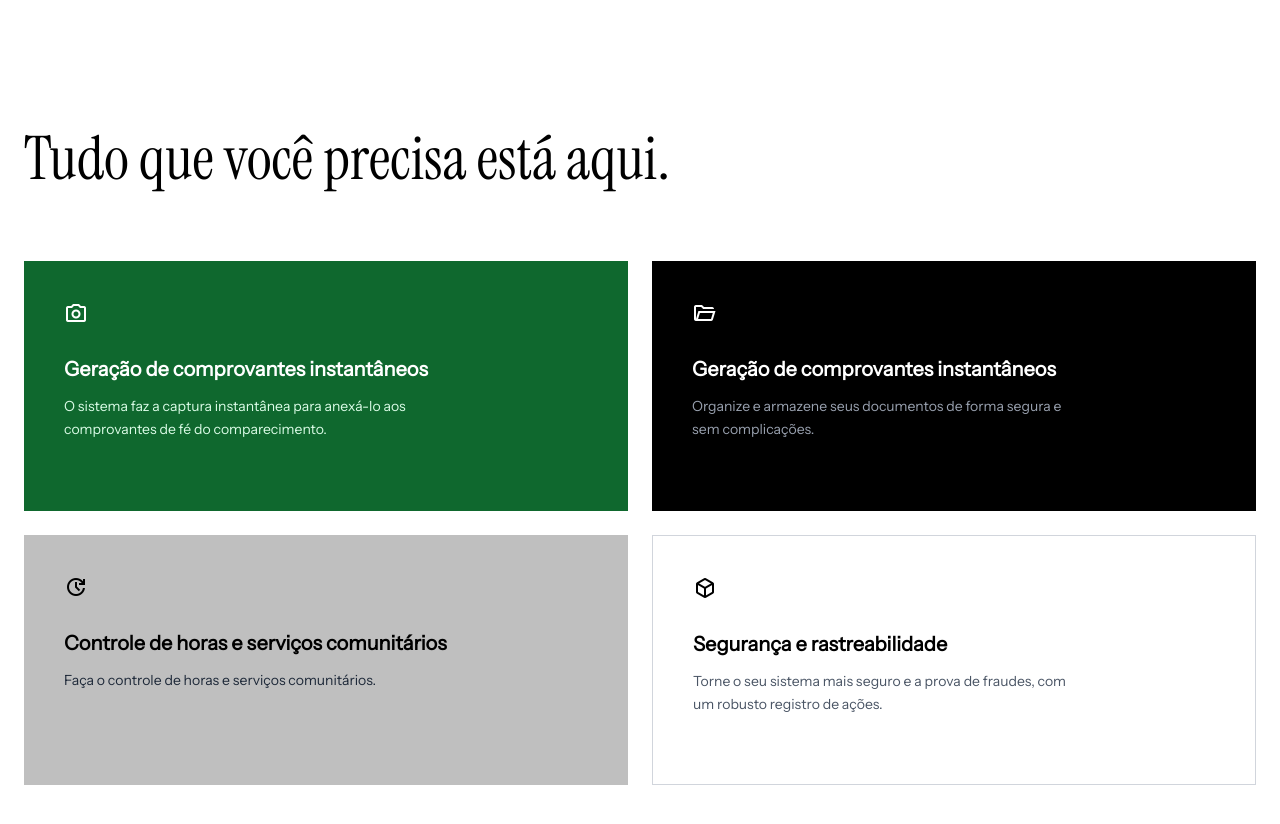
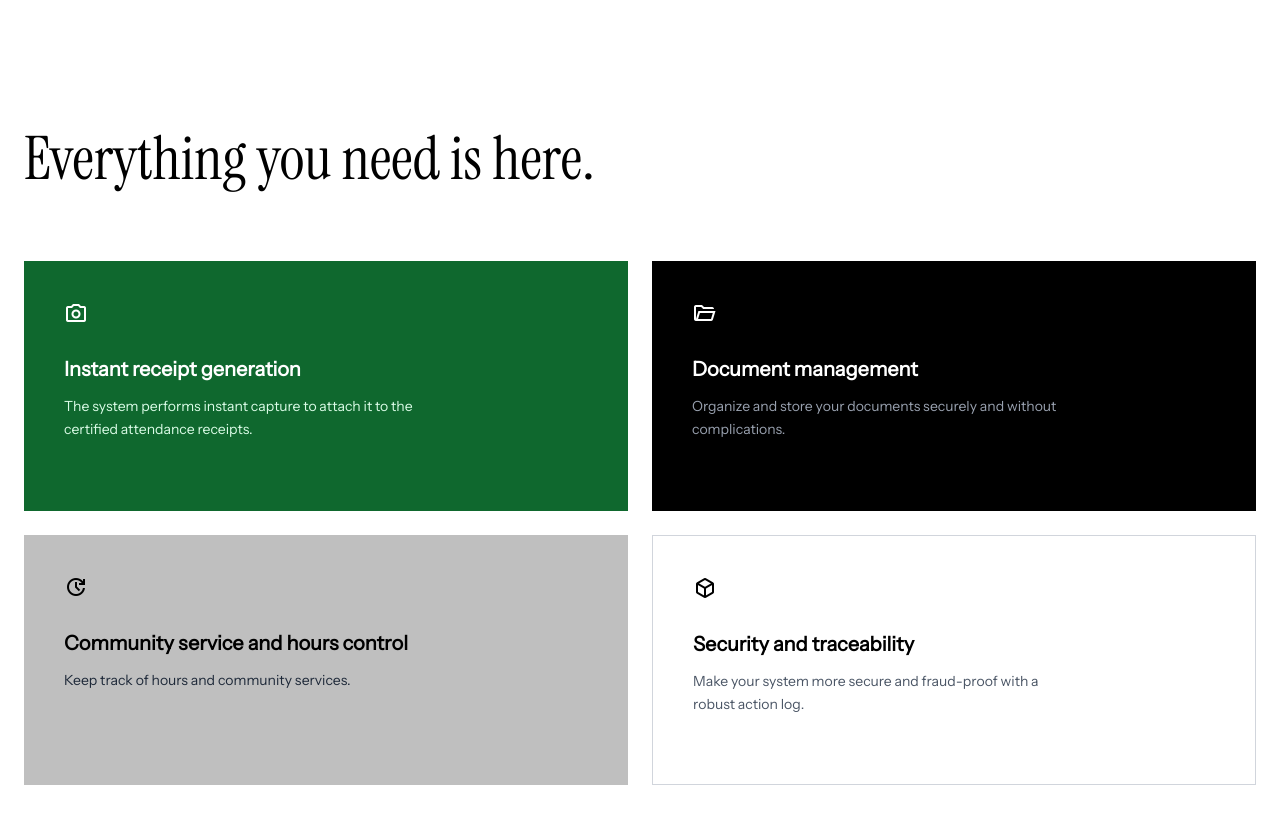
Before and after one commit to CS-PI-2026-Integrados/landing-page, a plain HTML site: page index.html in a window 1280 px wide. Shown: the part 1880-2704 px from the top of the page. Drawn offline with nearby package versions, Linux system fonts and the light colour scheme.

Commit message:
feat: implementa internacionalização com Alpine.js na seção cards

```diff
--- a/src/data/cards.json
+++ b/src/data/cards.json
@@ -1,21 +1,21 @@
 {
-  "title": "Tudo que você precisa está aqui.",
+  "titleKey": "features.title",
   "card": [
     {
-      "title": "Geração de comprovantes instantâneos",
-      "description": "O sistema faz a captura instantânea para anexá-lo aos comprovantes de fé do comparecimento."
+      "icon": "photo_camera",
+      "translationKey": "features.cards.0"
     },
     {
-      "title": "Gestão de documentos",
-      "description": "Organize e armazene seus documentos de forma segura e sem complicações."
+      "icon": "folder_open",
+      "translationKey": "features.cards.1"
     },
     {
-      "title": "Controle de horas e serviços comunitários",
-      "description": "Faça o controle de horas e serviços comunitários."
+      "icon": "update",
+      "translationKey": "features.cards.2"
     },
     {
-      "title": "Segurança e rastreabilidade",
-      "description": "Torne o seu sistema mais seguro e a prova de fraudes, com um robusto registro de ações."
+      "icon": "deployed_code",
+      "translationKey": "features.cards.3"
     }
   ]
 }
--- a/src/sections/cards.html
+++ b/src/sections/cards.html
@@ -1,16 +1,6 @@
-<section class="w-full max-w-7xl mx-auto px-6 py-20" x-data="{
-        cards: { title: '', card: [{}, {}, {}, {}] },
-        async loadCards() {
-            try {
-                const response = await fetch('src/data/cards.json');
-                this.cards = await response.json();
-            } catch (error) {
-                console.error('Erro ao carregar CARDs:', error);
-            }
-        }
-    }" x-init="loadCards()">
+<section class="w-full max-w-7xl mx-auto px-6 py-20" id="features">
 
-    <h2 class="serif text-5xl md:text-6xl text-black mb-16 leading-tight" x-text="cards.title">
+    <h2 class="serif text-5xl md:text-6xl text-black mb-16 leading-tight" x-text="$store.i18n.t('features.title')">
     </h2>
 
     <div class="grid grid-cols-1 md:grid-cols-2 gap-6">
@@ -21,11 +11,9 @@
                 <div class="text-white mb-6">
                     <span class="material-symbols-outlined text-5xl">photo_camera</span>
                 </div>
-                    <h3 class="text-white font-bold text-xl mb-3" x-text="cards.card[0].title">
-                </h3>
+                <h3 class="text-white font-bold text-xl mb-3" x-text="$store.i18n.t('features.cards.0.title')"></h3>
                 <p class="text-green-100 text-sm leading-relaxed max-w-sm"
-                    x-text="cards.card[0].description">
-                </p>
+                    x-text="$store.i18n.t('features.cards.0.description')"></p>
             </div>
         </div>
 
@@ -35,12 +23,9 @@
                 <div class="text-white mb-6">
                     <span class="material-symbols-outlined text-5xl">folder_open</span>
                 </div>
-                <h3 class="text-white font-bold text-xl mb-3"
-                    x-text="cards.card[0].title">
-                </h3>
+                <h3 class="text-white font-bold text-xl mb-3" x-text="$store.i18n.t('features.cards.1.title')"></h3>
                 <p class="text-gray-400 text-sm leading-relaxed max-w-sm"
-                    x-text="cards.card[1].description">
-                </p>
+                    x-text="$store.i18n.t('features.cards.1.description')"></p>
             </div>
         </div>
 
@@ -50,12 +35,9 @@
                 <div class="text-black mb-6">
                     <span class="material-symbols-outlined text-5xl">update</span>
                 </div>
-                <h3 class="text-black font-bold text-xl mb-3"
-                    x-text="cards.card[2].title">
-                </h3>
+                <h3 class="text-black font-bold text-xl mb-3" x-text="$store.i18n.t('features.cards.2.title')"></h3>
                 <p class="text-gray-800 text-sm leading-relaxed max-w-sm"
-                    x-text="cards.card[2].description">
-                </p>
+                    x-text="$store.i18n.t('features.cards.2.description')"></p>
             </div>
         </div>
 
@@ -65,12 +47,9 @@
                 <div class="text-black mb-6">
                     <span class="material-symbols-outlined text-5xl">deployed_code</span>
                 </div>
-                <h3 class="text-black font-bold text-xl mb-3"
-                    x-text="cards.card[3].title">
-                </h3>
+                <h3 class="text-black font-bold text-xl mb-3" x-text="$store.i18n.t('features.cards.3.title')"></h3>
                 <p class="text-gray-600 text-sm leading-relaxed max-w-sm"
-                    x-text="cards.card[3].description">
-                </p>
+                    x-text="$store.i18n.t('features.cards.3.description')"></p>
             </div>
         </div>
 
```
